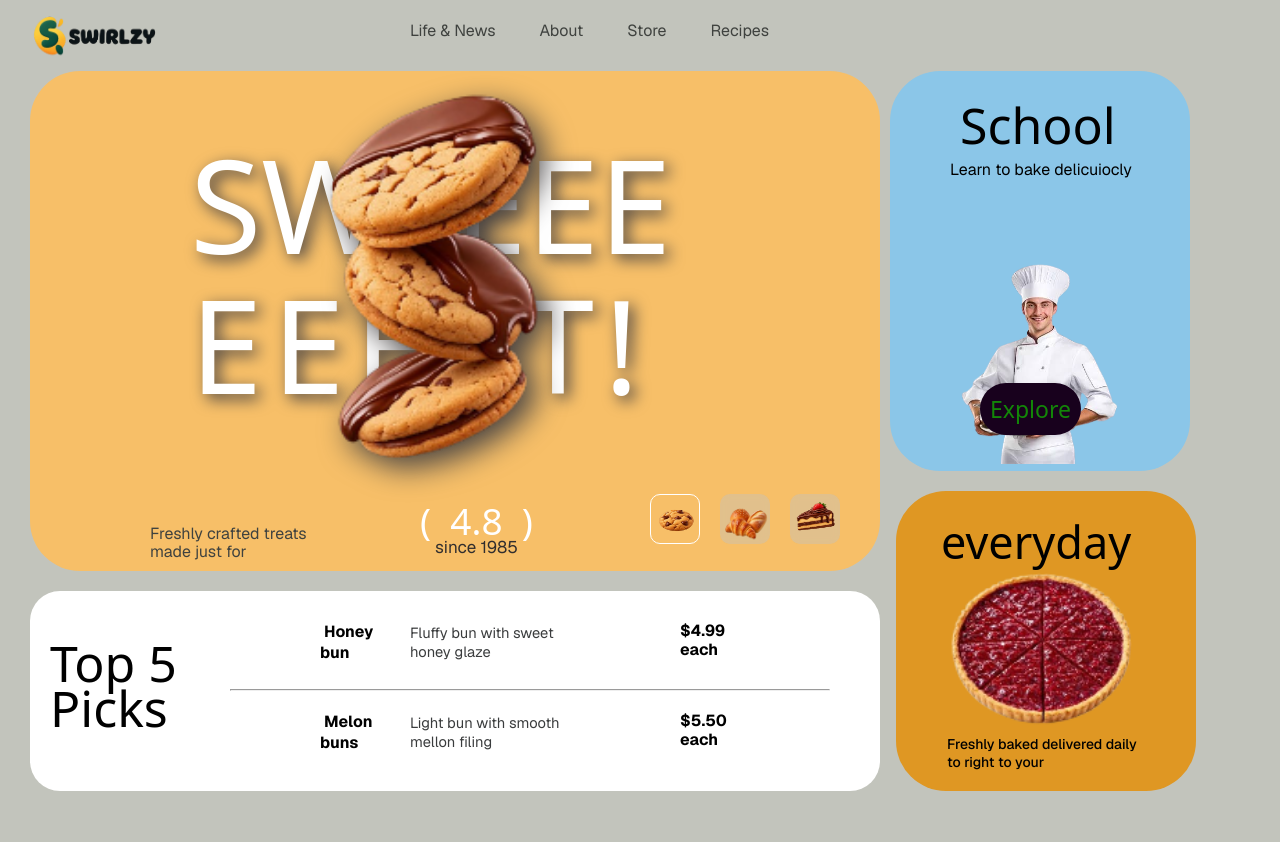
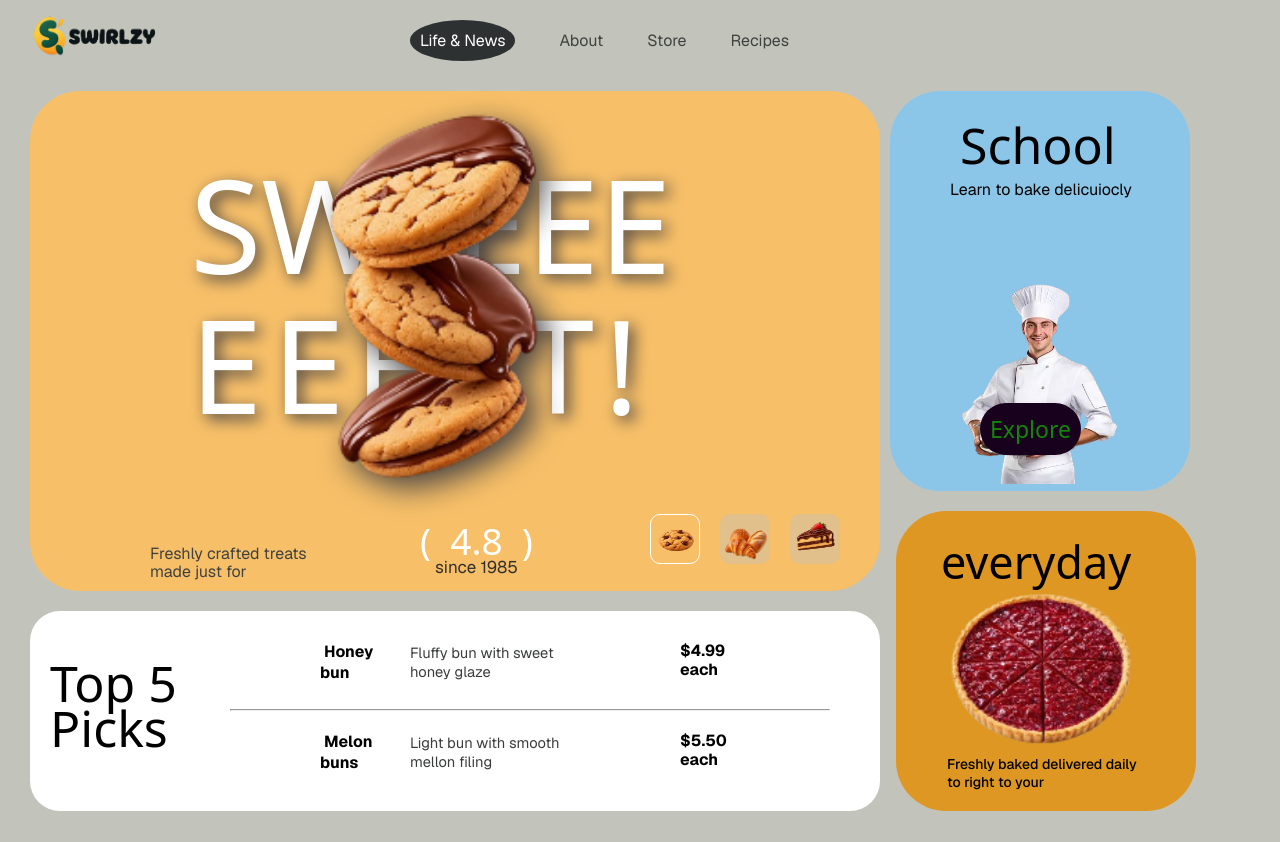
Before and after one commit to alimohammadirex/SWIRLZY-Repo, a plain HTML site: page index.html in a window 1280 px wide. In both pictures the pointer is over the item "Life & News". Shown: the top 842 px of the page. Drawn offline with nearby package versions, Linux system fonts and the light colour scheme; a web font is replaced by a local one.

Commit message:
the hover setting is intractive now

```diff
--- a/Style/style.css
+++ b/Style/style.css
@@ -30,8 +30,15 @@
     display: inline-block;
     margin-left: 40px;
     color: #3f423f;
-    tra
+    transition-duration: 0.4s;
+    transition-property: all;
   }
+   nav ul li:hover{
+    color: #fff;
+    padding: 10px;
+    border-radius: 50%;
+    background-color: #2e3131;
+   }
  nav ul img{
     width: 130px;
     height: 100px;
```
